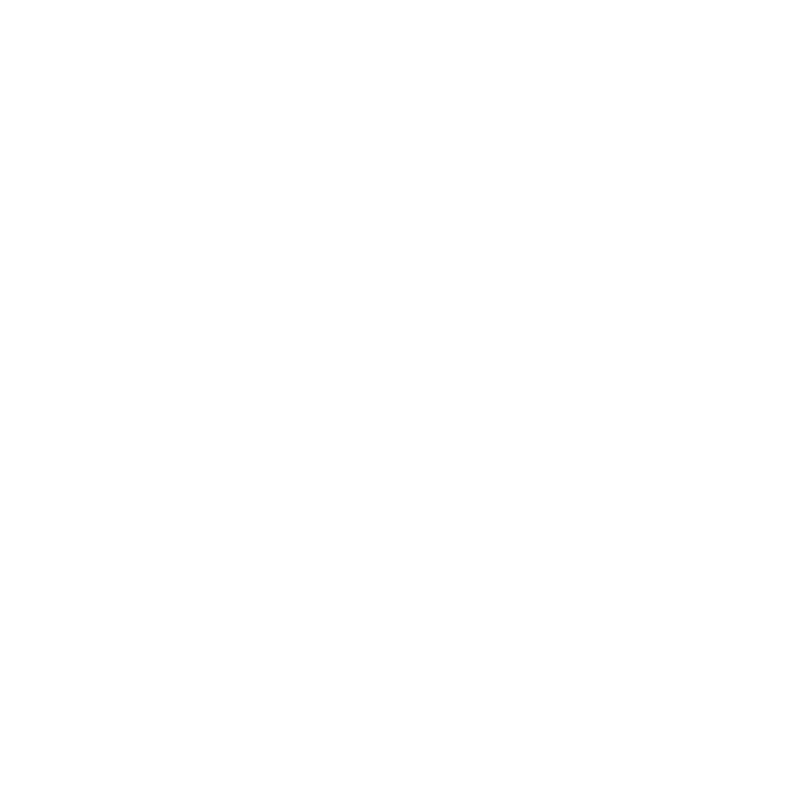
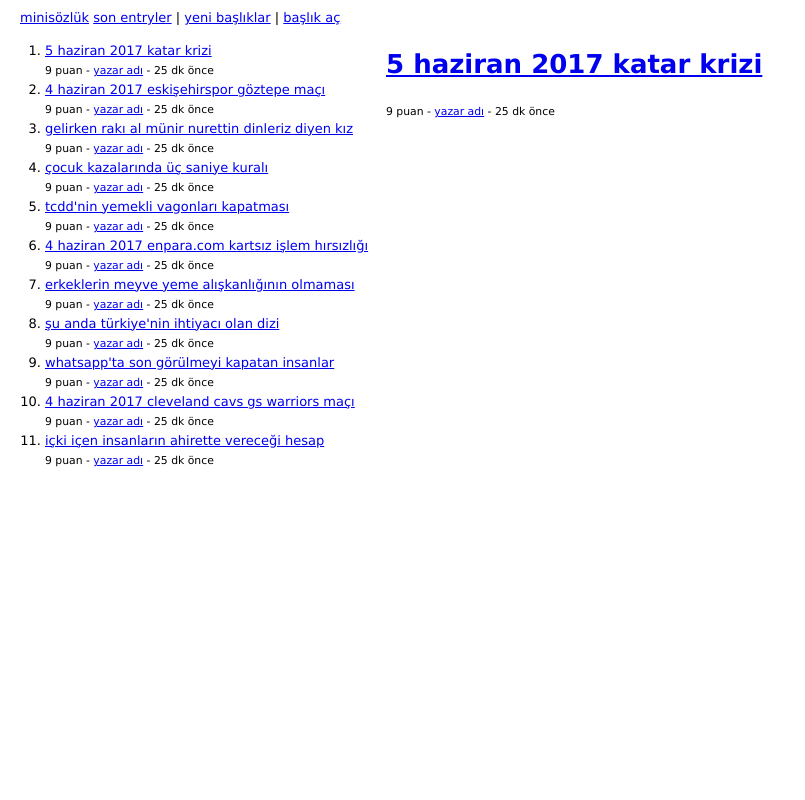
Before and after one commit to weboloper/sozluk, a PHP site: page / in a window 1280 px wide. Before the commit the part shown is empty. Shown: the whole page, without its empty margins (0-805 px from the left). Run offline with PHP 8.4, Linux system fonts and the light colour scheme.

Commit message:
Initial commit

```diff
--- /dev/null
+++ b/css/style.css
@@ -0,0 +1,37 @@
+body {
+  font-family: Verdana, Geneva, sans-serif;
+  font-size: 13px;
+  line-height: 1.5; }
+
+#container {
+  max-width: 1240px;
+  margin: 0 auto; }
+
+#row {
+  display: -webkit-box;
+  display: -webkit-flex;
+  display: -ms-flexbox;
+  display: flex;
+  -webkit-flex-wrap: wrap;
+  -ms-flex-wrap: wrap;
+  flex-wrap: wrap;
+  margin-right: -15px;
+  margin-left: -15px; }
+
+#sol-frame,
+#content {
+  -webkit-flex-basis: 0;
+  -ms-flex-preferred-size: 0;
+  flex-basis: 0;
+  -webkit-box-flex: 1;
+  -webkit-flex-grow: 1;
+  -ms-flex-positive: 1;
+  flex-grow: 1; }
+
+#sol-frame {
+  max-width: 30%; }
+
+#content {
+  max-width: 70%; }
+
+/*# sourceMappingURL=style.css.map */
--- a/index.html
+++ b/index.html
@@ -0,0 +1,76 @@
+<!doctype html>
+<html lang="tr">
+	<head>
+		<meta charset="utf-8">
+		<meta http-equiv="X-UA-Compatible" content="IE=edge">
+		<meta name="viewport" content="width=device-width, initial-scale=1">
+
+		<title>feed.knl.io</title>
+		<meta name="description" content="Mini sözlük">
+
+		<link rel="stylesheet" href="css/style.css">
+	</head>
+	<body>
+
+		<div id="container">
+			<div id="header">
+				<a id="logo" href="#">minisözlük</a> <a href="#">son entryler</a> | <a href="#">yeni başlıklar</a> | <a href="#">başlık aç</a>
+			</div>
+
+			<div id="row">
+				<div id="sol-frame">
+					<ol>
+						<li>
+							<a href="#">5 haziran 2017 katar krizi </a>
+							<div><small>9 puan - <a href="#">yazar adı</a> - 25 dk önce</small></div>
+						</li>
+						<li>
+							<a href="#">4 haziran 2017 eskişehirspor göztepe maçı</a>
+							<div><small>9 puan - <a href="#">yazar adı</a> - 25 dk önce</small></div>
+						</li>
+						<li>
+							<a href="#">gelirken rakı al münir nurettin dinleriz diyen kız </a>
+							<div><small>9 puan - <a href="#">yazar adı</a> - 25 dk önce</small></div>
+						</li>
+						<li>
+							<a href="#">çocuk kazalarında üç saniye kuralı</a>
+							<div><small>9 puan - <a href="#">yazar adı</a> - 25 dk önce</small></div>
+						</li>
+						<li>
+							<a href="#">tcdd'nin yemekli vagonları kapatması</a>
+							<div><small>9 puan - <a href="#">yazar adı</a> - 25 dk önce</small></div>
+						</li>
+						<li>
+							<a href="#">4 haziran 2017 enpara.com kartsız işlem hırsızlığı</a>
+							<div><small>9 puan - <a href="#">yazar adı</a> - 25 dk önce</small></div>
+						</li>
+						<li>
+							<a href="#">erkeklerin meyve yeme alışkanlığının olmaması </a>
+							<div><small>9 puan - <a href="#">yazar adı</a> - 25 dk önce</small></div>
+						</li>
+						<li>
+							<a href="#">şu anda türkiye'nin ihtiyacı olan dizi</a>
+							<div><small>9 puan - <a href="#">yazar adı</a> - 25 dk önce</small></div>
+						</li>
+						<li>
+							<a href="#">whatsapp'ta son görülmeyi kapatan insanlar</a>
+							<div><small>9 puan - <a href="#">yazar adı</a> - 25 dk önce</small></div>
+						</li>
+						<li>
+							<a href="#">4 haziran 2017 cleveland cavs gs warriors maçı </a>
+							<div><small>9 puan - <a href="#">yazar adı</a> - 25 dk önce</small></div>
+						</li>
+						<li>
+							<a href="#">içki içen insanların ahirette vereceği hesap</a>
+							<div><small>9 puan - <a href="#">yazar adı</a> - 25 dk önce</small></div>
+						</li>
+					</ol>
+				</div>
+				<div id="content">
+					<h1><a href="#">5 haziran 2017 katar krizi</a></h1>
+					<div><small>9 puan - <a href="#">yazar adı</a> - 25 dk önce</small></div>
+				</div>
+			</div>
+		</div>
+	</body>
+</html>
--- a/scss/style.scss
+++ b/scss/style.scss
@@ -1 +1,51 @@
 @import '_normalize.scss';
+
+$font-size-base: 13px !default;
+$font-family-base: Verdana, Geneva, sans-serif !default;
+$font-weight-base: 400 !default;
+$font-antialiased: true !default;
+$line-height-base: 1.5 !default;
+$spacing-base: 1.5em !default;
+
+body {
+	font-family:  $font-family-base;
+	font-size:  $font-size-base;
+	line-height:  $line-height-base;
+}
+
+#container {
+	max-width: 1240px;
+	margin: 0 auto;
+}
+
+#row {
+	display: -webkit-box;
+    display: -webkit-flex;
+    display: -ms-flexbox;
+    display: flex;
+    -webkit-flex-wrap: wrap;
+    -ms-flex-wrap: wrap;
+    flex-wrap: wrap;
+    margin-right: -15px;
+    margin-left: -15px;
+}
+
+#sol-frame,
+#content {
+	    -webkit-flex-basis: 0;
+    -ms-flex-preferred-size: 0;
+    flex-basis: 0;
+    -webkit-box-flex: 1;
+    -webkit-flex-grow: 1;
+    -ms-flex-positive: 1;
+    flex-grow: 1;
+}
+
+#sol-frame {
+	    max-width: 30%;
+
+}
+#content {
+	    max-width: 70%;
+
+}
```
Also changed, not shown: 1 other file.
